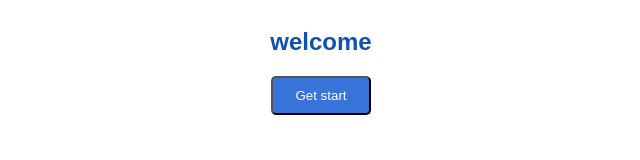
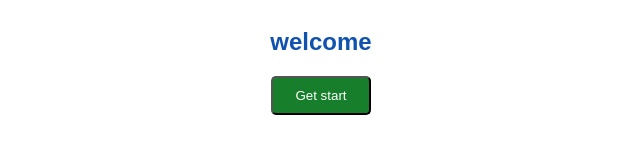
Before and after one commit to ShanaNasrin/new, a plain HTML site: page index.html in a window 1280 px wide. Shown: the whole page, without its empty margins (319-959 px from the left). Drawn offline with Linux system fonts and the light colour scheme.

Commit message:
button color changed

```diff
--- a/index.html
+++ b/index.html
@@ -16,7 +16,7 @@
             color: rgb(15, 82, 175);
         }
         button{
-            background-color: rgb(56, 115, 217);
+            background-color: rgb(23, 126, 44);
             color: #fff;
             padding: 10px;
             border-radius: 5px;
```
